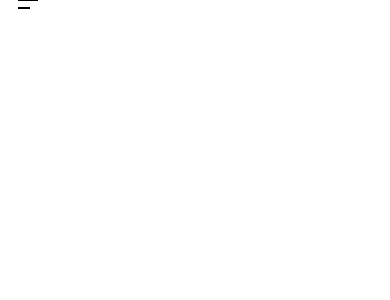
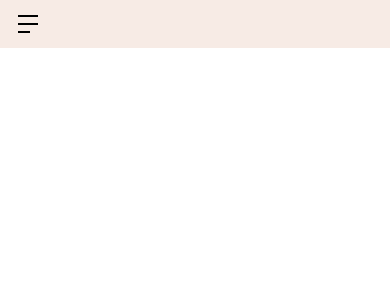
Before and after one commit to ZubarevAlexander/first-react-project-in-process-, a React (Create React App) app: page / in a window 390 px wide. Shown: the top 300 px of the page. Built offline with nearby package versions, Linux system fonts and the light colour scheme; a web font is replaced by a local one.

Commit message:
Adaptive header-top
Адаптив хедера

```diff
--- a/src/components/Header/Header.jsx
+++ b/src/components/Header/Header.jsx
@@ -1,6 +1,7 @@
 import { useState } from "react";
 import SliderPromo from "../SliderPromo";
 import { ads } from "./../../helpers/HeaderAdList";
+import HeaderBottom from "./HeaderBottom/HeaderBottom";
 import HeaderTop from "./HeaderTop/HeaderTop";
 
 const Header = () => {
@@ -10,6 +11,7 @@ const Header = () => {
 		<header className="header" onClick={() => setMenuActive(!menuActive)}>
 			<SliderPromo slides={ads}></SliderPromo>
 			<HeaderTop active={menuActive} setActive={setMenuActive}></HeaderTop>
+			{/* <HeaderBottom></HeaderBottom> */}
 		</header>
 	);
 }
--- a/src/components/Header/HeaderTop/HeaderTop.scss
+++ b/src/components/Header/HeaderTop/HeaderTop.scss
@@ -1,6 +1,17 @@
 .header-top {
+	position: relative;
 	background-color: #F7EBE5;
+	min-height: 48px;
+	@media (max-width: 991.98px) {
 
+	}
+
+	&__logo-mobile {
+		display: none;
+		@media (max-width: 991.98px) {
+
+		}
+	}
 }
 
 .header-top__container {
@@ -16,18 +27,20 @@
 
 }
 
+
 /*Burger*/
 .header-top__burger {
 	display: none;
-	@media (max-width: 1199.98px) {
+	@media (max-width: 991.98px) {
 		display: block;
 		position: absolute; // поменяли на relative/absolute;
-		//top: 41px; // с 18 на 0
+		top: 50%; // с 18 на 0
 		left: 18px; // с 10 на 0
 		width: 30px;
 		height: 18px;
 		cursor: pointer;
 		z-index: 5;
+		transform: translateY(-50%);
 		span {
 			transition: all 0.3s ease 0s;
 			top: calc(50% - 1px);
@@ -67,9 +80,10 @@
 /*Main menu*/
 .menu {
 	&__body {
-		@media (max-width: 1199.98px) {
+
+		@media (max-width: 991.98px) {
 			position: fixed;
-			background-color: #F7EBE5;
+			// background-color: #F7EBE5;
 			width: 100%;
 			height: 100%;
 			left: 0;
@@ -82,7 +96,7 @@
 			&:after {
 				content: "";
 				background-color: #F7EBE5;
-				position: fixed;
+				//position: fixed;
 				top: 0;
 				left: 0;
 				width: 100%;
@@ -101,7 +115,8 @@
 
 .menu__list {
 	display: flex;
-	@media (max-width: 1199.98px) {
+
+	@media (max-width: 991.98px) {
 		display: block;
 		text-align: center;
 		justify-content: center;
@@ -139,6 +154,9 @@
 	flex: 1 1 100%;
 	max-width: 476px;
 	margin-left: 20px;
+	@media (max-width: 991.98px) {
+		display: none;
+	}
 }
 
 .actions__phone {
```
Also changed, not shown: src/components/Header/HeaderTop/HeaderTop.jsx (+4 -5 lines).
